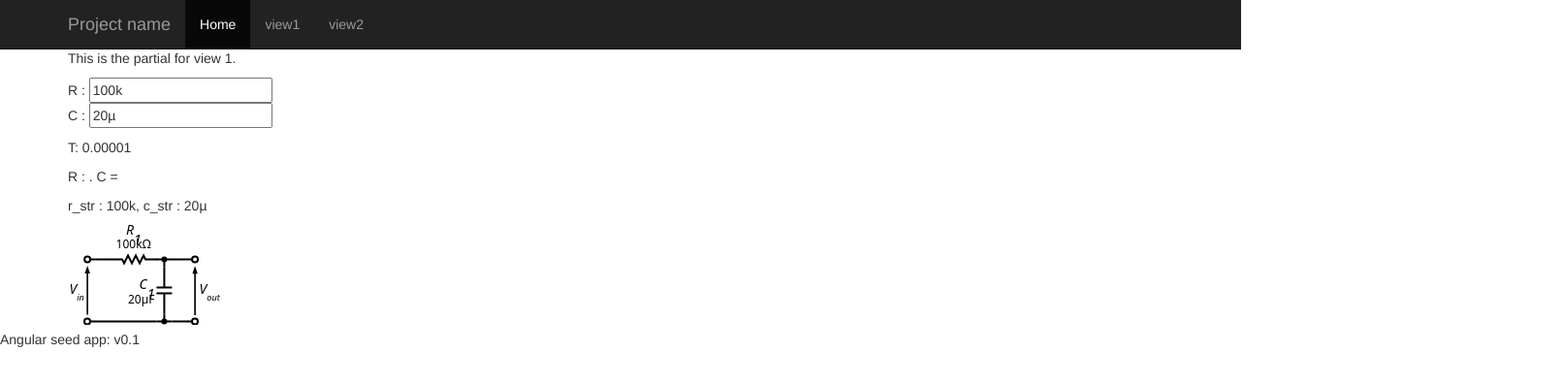
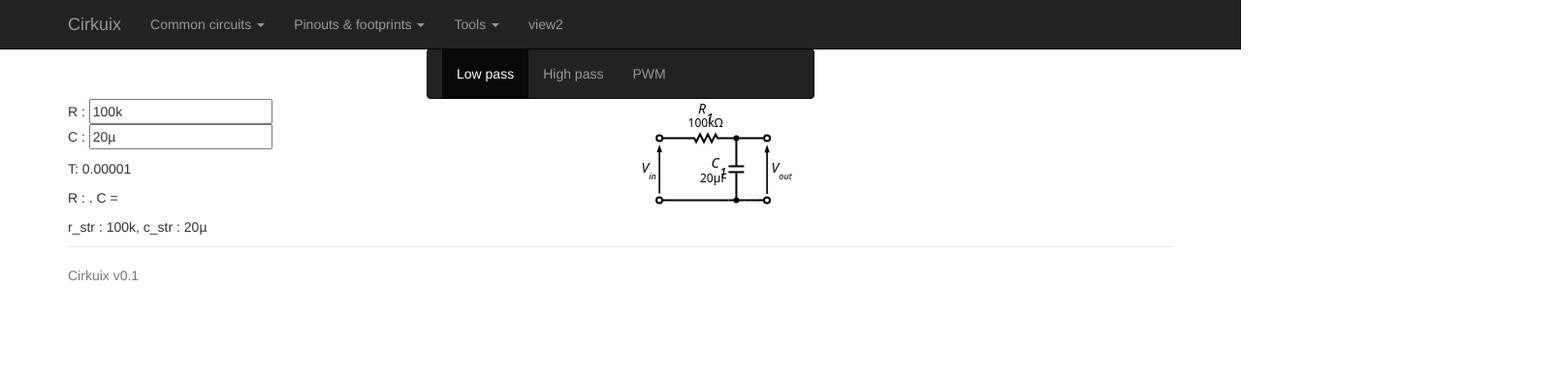
Before and after one commit to hyves42/cirkuix, a plain HTML site: page app/index.html at #/filters/rc in a window 1280 px wide. Shown: the whole page at 97% size, 1611 px wide, since content can reach past the window. Drawn offline with Linux system fonts and the light colour scheme.

Commit message:
Rename files, improve UI and make svg graphics separate files

```diff
--- a/app/css/app.css
+++ b/app/css/app.css
@@ -3,6 +3,22 @@ body {
   padding-top: 50px;
 }
 
+/* Custom page footer */
+.footer {
+  padding-top: 19px;
+  color: #777;
+  border-top: 1px solid #e5e5e5;
+
+}
+
+.minibar {
+  max-width: 400px;
+  margin: 0 auto;
+  text-align: center;
+}
+
+
+// Do I need all of this down there ?
 .menu {
   list-style: none;
   border-bottom: 0.1em solid black;
--- a/app/index.html
+++ b/app/index.html
@@ -2,7 +2,7 @@
 <html lang="en" ng-app="myApp">
 <head>
 	<meta charset="utf-8">
-	<title>My AngularJS App</title>
+	<title>Cirkuix</title>
 	<link rel="stylesheet" href="css/bootstrap/bootstrap.min.css" />
 	<link rel="stylesheet" href="css/app.css" />
 </head>
@@ -16,21 +16,76 @@
 					<span class="icon-bar"></span>
 					<span class="icon-bar"></span>
 				</button>
-          <a class="navbar-brand" href="#">Project name</a>
+				<a class="navbar-brand" href="#">Cirkuix</a>
 			</div>
 			<div class="collapse navbar-collapse">
 				<ul class="nav navbar-nav">
-            <li class="active"><a href="#">Home</a></li>
-			<li><a href="#/view1">view1</a></li>
+					<li class="dropdown">
+						<a class="dropdown-toggle" data-toggle="dropdown">Common circuits <b class="caret"></b></a>
+						<ul class="dropdown-menu">
+							<li class="dropdown-header">Filters</li>
+							<li><a href="#/filters/rc">RC Filters</a></li>
+							<li><a href="#">LC filters</a></li>
+							<li><a href="#">RLC filters</a></li>
+							<li class="divider"></li>
+							<li class="dropdown-header">Power regulators</li>
+							<li><a href="#">LM317</a></li>
+							<li><a href="#">MC34063</a></li>
+							<li class="divider"></li>
+							<li class="dropdown-header">Chips</li>
+							<li><a href="#">NE555</a></li>
+							<li><a href="#">...</a></li>
+						</ul>
+					</li>
+
+					<li class="dropdown">
+						<a href="#" class="dropdown-toggle" data-toggle="dropdown">Pinouts &amp; footprints <b class="caret"></b></a>
+						<ul class="dropdown-menu">
+							<li class="dropdown-header">Transistors</li>
+							<li><a href="#/filters/rc">BJT</a></li>
+							<li><a href="#">MOSFET</a></li>
+							<li class="divider"></li>
+							<li class="dropdown-header">Atmel</li>
+							<li><a href="#">Arduino</a></li>
+							<li><a href="#">AVR</a></li>
+							<li><a href="#">AVR Dragon</a></li>
+							<li><a href="#">SPI programmer</a></li>
+							<li class="divider"></li>
+							<li class="dropdown-header">Microchip</li>
+							<li><a href="#">Arduino</a></li>
+							<li><a href="#">AVR</a></li>
+							<li><a href="#">AVR Dragon</a></li>
+						</ul>
+					</li>
+
+					<li class="dropdown">
+						<a href="#" class="dropdown-toggle" data-toggle="dropdown">Tools <b class="caret"></b></a>
+						<ul class="dropdown-menu">
+							<li class="dropdown-header">Text</li>
+							<li><a href="#/filters/rc">ASCII</a></li>
+							<li><a href="#">UTF</a></li>
+							<li class="divider"></li>
+							<li class="dropdown-header">HEX</li>
+							<li><a href="#">Hex converter</a></li>
+							<li><a href="#">CRC</a></li>
+						</ul>
+					</li>
 					<li><a href="#/view2">view2</a></li>
 				</ul>
 			</div><!--/.nav-collapse -->
 		</div>
 	</div>
+
 	<div class="container">
 		<div ng-view></div>
+
+		<div class="footer">
+			<p>Cirkuix v<span app-version></span></p>
 		</div>
-	<div>Angular seed app: v<span app-version></span></div>
+	</div>
+
+
+
 
 
 	<script src="js/bootstrap/jquery-2.1.0.min.js"></script>
@@ -38,7 +93,7 @@
 	<script src="js/angular/angular.min.js"></script>
 	<script src="js/angular/angular-route.min.js"></script>
 
-	<script src="js/metricUtils.js"></script>
+	<script src="js/circuitUtils.js"></script>
 
 	<script src="js/app.js"></script>
 	<script src="js/services.js"></script>
--- a/app/js/app.js
+++ b/app/js/app.js
@@ -10,7 +10,8 @@ angular.module('myApp', [
   'myApp.controllers'
 ]).
 config(['$routeProvider', function($routeProvider) {
-  $routeProvider.when('/view1', {templateUrl: 'partials/partial1.html', controller: 'MyCtrl1'});
+  $routeProvider.when('/', {templateUrl: 'partials/main.html', controller: ''});
+  $routeProvider.when('/filters/rc', {templateUrl: 'partials/filters-rc.html', controller: 'FiltersRC'});
   $routeProvider.when('/view2', {templateUrl: 'partials/partial2.html', controller: 'MyCtrl2'});
-  $routeProvider.otherwise({redirectTo: '/view1'});
+  $routeProvider.otherwise({redirectTo: '/'});
 }]);
--- a/app/js/controllers.js
+++ b/app/js/controllers.js
@@ -6,7 +6,7 @@
 /* Controllers */
 
 angular.module('myApp.controllers', [])
-  .controller('MyCtrl1', ['$scope', function($scope) {
+  .controller('FiltersRC', ['$scope', function($scope) {
 
 	$scope.r_str = "100k";
 	$scope.c_str = "20µ";
@@ -44,7 +44,7 @@ angular.module('myApp.controllers', [])
 			$scope.c_str = unitStringfromFloat(c);
 		}
 		catch(err){
-
+			$scope.c_str = "err"
 		}
 	};
 
--- /dev/null
+++ b/app/partials/filters-rc.html
@@ -0,0 +1,30 @@
+
+<div class="navbar navbar-inverse minibar">
+	<div class="container">
+		<ul class="nav navbar-nav">
+			<li class="active"><a href="#/filters/rc/lowpass">Low pass</a></li>
+			<li><a href="#/filters/rc/highpass">High pass</a></li>
+			<li><a href="#/filters/rc/pwm">PWM</a></li>
+		</ul>
+	</div>
+</div>
+
+
+<div class="row">
+	<div class="col-lg-6">
+
+		<p>
+			R : <input type="text" ng-model="r_str" ng-blur="updateR()" /><br/>
+			C : <input type="text" ng-model="c_str" ng-blur="updateC()" /><br/>
+		</p>
+		<p>T: {{ tau }}</p>
+		<p>R : {{ r }}. C = {{ c }}</p>
+		<p>r_str : {{ r_str }}, c_str : {{ c_str }}</p>
+
+	</div>
+
+
+	<div class="col-lg-6">
+		<span ng-include="'img/filters-rc-lowpass.svg'"></span>
+	</div>
+</div>
--- a/app/partials/partial1.html
+++ /dev/null
@@ -1,295 +0,0 @@
-<p>This is the partial for view 1.</p>
-
-<p>
-	R : <input type="text" ng-model="r_str" ng-blur="updateR()" /><br/>
-	C : <input type="text" ng-model="c_str" ng-blur="updateC()" /><br/>
-</p>
-<p>T: {{ tau }}</p>
-<p>R : {{ r }}. C = {{ c }}</p>
-<p>r_str : {{ r_str }}, c_str : {{ c_str }}</p>
-
-<!--RC-stripped.svg-->
-<svg
-   xmlns:dc="http://purl.org/dc/elements/1.1/"
-   xmlns:cc="http://creativecommons.org/ns#"
-   xmlns:rdf="http://www.w3.org/1999/02/22-rdf-syntax-ns#"
-   xmlns:svg="http://www.w3.org/2000/svg"
-   xmlns="http://www.w3.org/2000/svg"
-   version="1.2"
-   width="160.29329"
-   height="103.47566"
-   id="svg5319">
-  <defs
-     id="defs5321" />
-  <metadata
-     id="metadata5324">
-    <rdf:RDF>
-      <cc:Work
-         rdf:about="">
-        <dc:format>image/svg+xml</dc:format>
-        <dc:type
-           rdf:resource="http://purl.org/dc/dcmitype/StillImage" />
-        <dc:title></dc:title>
-      </cc:Work>
-    </rdf:RDF>
-  </metadata>
-  <g
-     transform="translate(-1.6450032,-2.4542496)"
-     id="layer1">
-    <g
-       transform="translate(284.09653,277.75793)"
-       id="g240"
-       style="fill:none;stroke:#000000;stroke-width:2;font-family:Sans-Serif">
-      <g
-         id="g7037">
-        <g
-           transform="translate(-86,-68)"
-           id="g7132">
-          <g
-             transform="translate(-200.78396,-307.28942)"
-             id="g6869">
-            <g
-               transform="translate(48.36283,127.48332)"
-               id="g170"
-               style="fill:none;stroke:#000000;stroke-width:2;font-family:Sans-Serif">
-              <path
-                 d="m 0,8 12,0 2,4 4,-8 4,8 4,-8 4,8 4,-8 2,4 12,0"
-                 id="path172" />
-            </g>
-            <g
-               transform="translate(-16.66796,269.4614)"
-               id="g266"
-               style="fill:none;stroke:#000000;stroke-width:2;font-family:Sans-Serif">
-              <g
-                 transform="matrix(0,1,-1,0,128.42857,-126)"
-                 id="g6663">
-                <path
-                   d="M 0,8 21,8"
-                   id="path268" />
-                <path
-                   d="m 21,0 0,16"
-                   id="path270" />
-                <path
-                   d="m 27,0 0,16"
-                   id="path272" />
-                <path
-                   d="M 27,8 48,8"
-                   id="path274" />
-              </g>
-            </g>
-            <g
-               transform="matrix(0,1,-1,0,111.76061,127.48332)"
-               id="g36"
-               style="fill:none;stroke:#000000;stroke-width:2;font-family:Sans-Serif">
-              <path
-                 d="M 8,0 8,16"
-                 id="path38" />
-              <path
-                 d="m 8,8 8,0"
-                 id="path40" />
-              <circle
-                 cx="8"
-                 cy="8"
-                 r="3"
-                 id="circle42"
-                 style="fill:#000000;stroke:none" />
-            </g>
-            <path
-               d="m 395.85714,477.21933 16,0"
-               transform="translate(-284.09653,-277.75793)"
-               id="path12"
-               style="stroke:#000000;stroke-width:2" />
-            <path
-               d="m 395.50624,413.24125 16,0"
-               transform="translate(-284.09653,-277.75793)"
-               id="path12-6"
-               style="stroke:#000000;stroke-width:2" />
-            <path
-               d="m 316.57766,413.24125 16,0"
-               transform="translate(-284.09653,-277.75793)"
-               id="path12-0"
-               style="stroke:#000000;stroke-width:2" />
-            <path
-               d="m 316.42857,477.21933 63.42857,0"
-               transform="translate(-284.09653,-277.75793)"
-               id="path12-2"
-               style="stroke:#000000;stroke-width:2" />
-            <g
-               transform="matrix(0,-1,1,0,95.76061,207.4614)"
-               id="g36-8"
-               style="fill:none;stroke:#000000;stroke-width:2;font-family:Sans-Serif">
-              <path
-                 d="M 8,0 8,16"
-                 id="path38-4" />
-              <path
-                 d="m 8,8 8,0"
-                 id="path40-6" />
-              <circle
-                 cx="8"
-                 cy="8"
-                 r="3"
-                 id="circle42-5"
-                 style="fill:#000000;stroke:none" />
-            </g>
-            <g
-               transform="translate(13.606883,-11.468311)"
-               id="g6721">
-              <path
-                 d="m 10.868017,203.94691 0,-43.53571"
-                 id="path244"
-                 style="stroke-width:1.65318823" />
-              <path
-                 d="m 10.868017,153.4112 2.733031,8 -5.4660622,0 z"
-                 id="path246"
-                 style="fill:#000000;stroke:none" />
-            </g>
-            <g
-               transform="translate(127.40971,127.48332)"
-               id="g138"
-               style="fill:none;stroke:#000000;stroke-width:2;font-family:Sans-Serif">
-              <path
-                 d="M 0,8 5,8"
-                 id="path140" />
-              <circle
-                 cx="8"
-                 cy="8"
-                 r="3"
-                 id="circle142"
-                 style="fill:#ffffff" />
-            </g>
-            <g
-               transform="translate(127.34393,191.4614)"
-               id="g138-2"
-               style="fill:none;stroke:#000000;stroke-width:2;font-family:Sans-Serif">
-              <path
-                 d="M 0,8 5,8"
-                 id="path140-3" />
-              <circle
-                 cx="8"
-                 cy="8"
-                 r="3"
-                 id="circle142-1"
-                 style="fill:#ffffff" />
-            </g>
-            <g
-               transform="matrix(-1,0,0,-1,32.48113,143.48332)"
-               id="g138-8"
-               style="fill:none;stroke:#000000;stroke-width:2;font-family:Sans-Serif">
-              <path
-                 d="M 0,8 5,8"
-                 id="path140-8" />
-              <circle
-                 cx="8"
-                 cy="8"
-                 r="3"
-                 id="circle142-6"
-                 style="fill:#ffffff" />
-            </g>
-            <g
-               transform="matrix(-1,0,0,-1,32.33204,207.4614)"
-               id="g138-8-6"
-               style="fill:none;stroke:#000000;stroke-width:2;font-family:Sans-Serif">
-              <path
-                 d="M 0,8 5,8"
-                 id="path140-8-5" />
-              <circle
-                 cx="8"
-                 cy="8"
-                 r="3"
-                 id="circle142-6-5"
-                 style="fill:#ffffff" />
-            </g>
-            <g
-               transform="translate(124.58902,-11.056947)"
-               id="g6721-9"
-               style="fill:none;stroke:#000000;stroke-width:2;font-family:Sans-Serif">
-              <path
-                 d="m 10.868017,203.94691 0,-43.53571"
-                 id="path244-0"
-                 style="stroke-width:1.65318823" />
-              <path
-                 d="m 10.868017,153.4112 2.733031,8 -5.4660622,0 z"
-                 id="path246-8"
-                 style="fill:#000000;stroke:none" />
-            </g>
-          </g>
-          <text
-             x="-128.6422"
-             y="-197.09763"
-             id="text6909"
-             xml:space="preserve"
-             style="font-size:40px;font-style:normal;font-weight:normal;line-height:114.99999762%;letter-spacing:0px;word-spacing:0px;fill:#000000;fill-opacity:1;stroke:none;font-family:Sans"><tspan
-               x="-128.6422"
-               y="-197.09763"
-               id="tspan6911"
-               style="font-size:14px;font-style:italic;text-align:center;line-height:114.99999762%;text-anchor:middle;-inkscape-font-specification:Sans Italic">R<tspan
-   id="tspan6915"
-   style="font-size:14px;text-align:center;line-height:114.99999762%;text-anchor:middle;baseline-shift:sub">1</tspan></tspan><tspan
-               x="-128.6422"
-               y="-182.83165"
-               id="tspan6913"
-               style="font-size:12px;text-align:center;line-height:114.99999762%;text-anchor:middle">{{ r_str }}Ω</tspan></text>
-          <text
-             x="-107.02335"
-             y="-140.82802"
-             id="text6909-3"
-             xml:space="preserve"
-             style="font-size:40px;font-style:normal;font-weight:normal;text-align:end;line-height:114.99999762%;letter-spacing:0px;word-spacing:0px;text-anchor:end;fill:#000000;fill-opacity:1;stroke:none;font-family:Sans"><tspan
-               x="-107.02335"
-               y="-140.82802"
-               id="tspan6911-7"
-               style="font-size:14px;font-style:italic;text-align:end;line-height:114.99999762%;text-anchor:end;-inkscape-font-specification:Sans Italic">C<tspan
-   id="tspan6915-0"
-   style="font-size:14px;text-align:end;line-height:114.99999762%;text-anchor:end;baseline-shift:sub">1</tspan></tspan><tspan
-               x="-107.02335"
-               y="-126.56203"
-               id="tspan6913-42"
-               style="font-size:12px;text-align:end;line-height:114.99999762%;text-anchor:end">{{ c_str }}F</tspan></text>
-          <text
-             x="-179.67465"
-             y="-135.93861"
-             id="text6909-3-2"
-             xml:space="preserve"
-             style="font-size:40px;font-style:normal;font-weight:normal;text-align:end;line-height:114.99999762%;letter-spacing:0px;word-spacing:0px;text-anchor:end;fill:#000000;fill-opacity:1;stroke:none;font-family:Sans"><tspan
-               x="-179.67465"
-               y="-135.93861"
-               id="tspan6911-7-7"
-               style="font-size:14px;font-style:italic;text-align:end;line-height:114.99999762%;text-anchor:end;-inkscape-font-specification:Sans Italic">V<tspan
-   id="tspan6998"
-   style="font-size:65.00091553%;baseline-shift:sub">in</tspan></tspan><tspan
-               x="-179.67465"
-               y="-119.83862"
-               id="tspan6913-42-2"
-               style="font-size:12px;text-align:end;line-height:114.99999762%;text-anchor:end" /></text>
-          <text
-             x="-60.916164"
-             y="-135.93861"
-             id="text6909-3-2-3"
-             xml:space="preserve"
-             style="font-size:40px;font-style:normal;font-weight:normal;text-align:start;line-height:114.99999762%;letter-spacing:0px;word-spacing:0px;text-anchor:start;fill:#000000;fill-opacity:1;stroke:none;font-family:Sans"><tspan
-               x="-60.916164"
-               y="-135.93861"
-               id="tspan6911-7-7-7"
-               style="font-size:14px;font-style:italic;text-align:start;line-height:114.99999762%;text-anchor:start;-inkscape-font-specification:Sans Italic">V<tspan
-   id="tspan7027"
-   style="font-size:65.00091553%;text-align:start;text-anchor:start;baseline-shift:sub">out</tspan></tspan><tspan
-               x="-60.916164"
-               y="-119.83862"
-               id="tspan6913-42-2-1"
-               style="font-size:12px;text-align:start;line-height:114.99999762%;text-anchor:start" /></text>
-        </g>
-      </g>
-      <flowRoot
-         transform="translate(-284.09653,-277.75793)"
-         id="flowRoot7029"
-         xml:space="preserve"
-         style="font-size:40px;font-style:normal;font-weight:normal;line-height:125%;letter-spacing:0px;word-spacing:0px;fill:#000000;fill-opacity:1;stroke:none;font-family:Sans"><flowRegion
-           id="flowRegion7031"><rect
-             width="215.66757"
-             height="164.1498"
-             x="56.063465"
-             y="45.240093"
-             id="rect7033" /></flowRegion><flowPara
-           id="flowPara7035"></flowPara></flowRoot>    </g>
-  </g>
-</svg>
```
Also changed, not shown: app/partials/main.html (added, +2 -0 lines), app/img/filters-rc-lowpass.svg (added), app/js/circuitUtils.js (renamed from app/js/metricUtils.js), drawings/RC-stripped.svg (deleted), drawings/filters-rc-lowpass.svg. Lines whose indentation alone changed are shown as unchanged.
